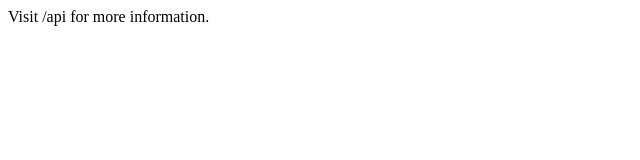
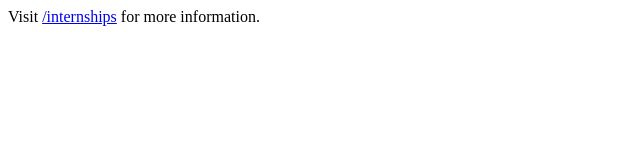
Before and after one commit to dwgrossberg/application_scraper, a website: page frontend/index.html in a window 1280 px wide. Shown: the whole page, without its empty margins (0-640 px from the left). Drawn offline with Linux system fonts and the light colour scheme.

Commit message:
Update homepage text and requirement.txt

```diff
--- a/frontend/index.html
+++ b/frontend/index.html
@@ -6,6 +6,6 @@
     <title>Internship Listing API</title>
   </head>
   <body>
-    Visit /api for more information.
+    Visit <a href="https://application-scraper-4f768c7eaca5.herokuapp.com/internships">/internships</a> for more information.
   </body>
 </html>
```
Also changed, not shown: requirements.txt (+0 -16 lines).
